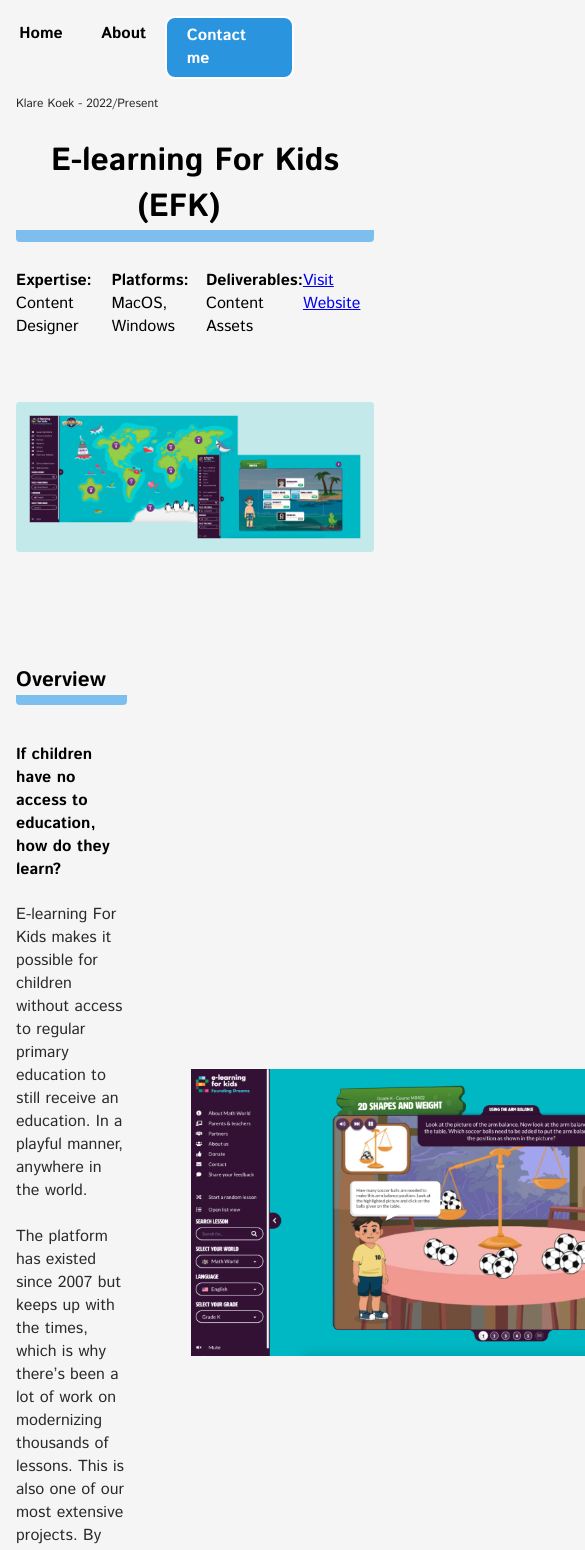
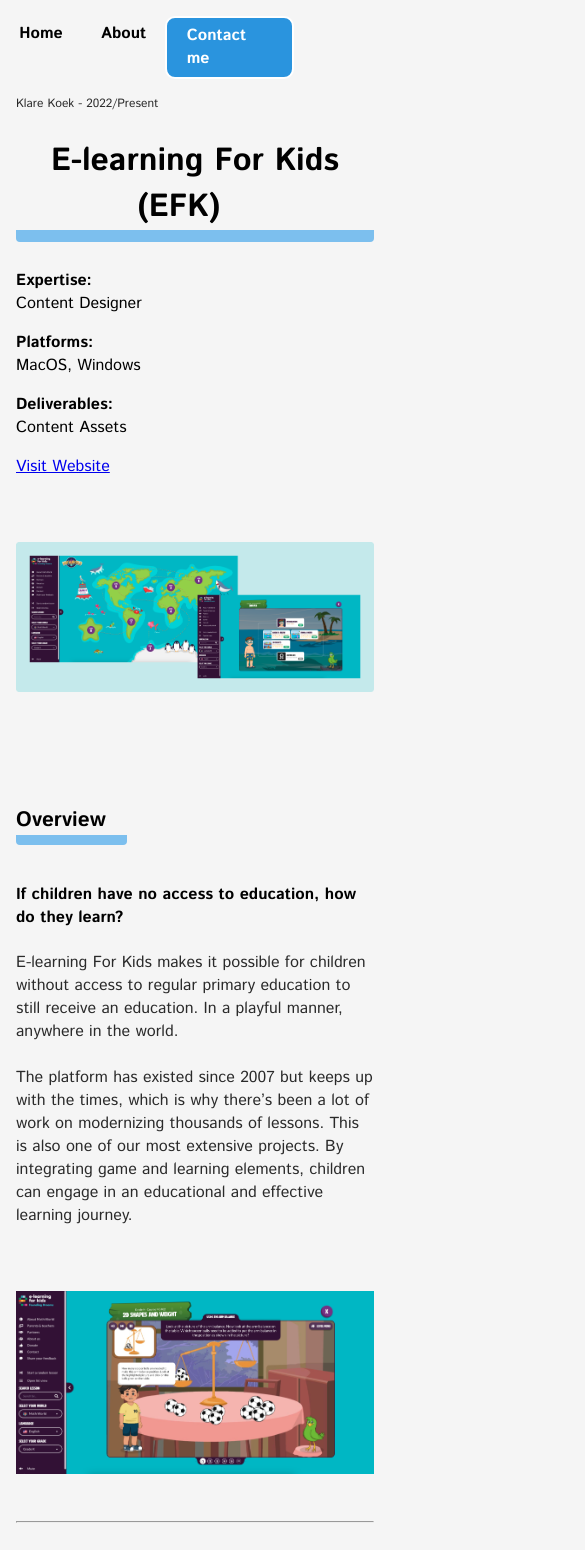
Before and after one commit to FlorianZasa/wiktoriazemla, a React (Create React App) app: page /#/proj/1 in a window 390 px wide. Shown: the top 1550 px of the page, 585 px wide, since content can reach past the window. Built offline with nearby package versions, Linux system fonts and the light colour scheme.

Commit message:
Added responsiveness

```diff
--- /dev/null
+++ b/src/components/ProjectContents/Project.css
@@ -0,0 +1,34 @@
+.flex-container {
+    display: flex;
+    flex-wrap: nowrap;
+    align-items: center;
+    gap: 4rem;
+}
+
+.text-content {
+    flex: 1 1 300px;
+    min-width: 300px;
+}
+
+.overview-image {
+    width: 30rem;
+    min-width: 20rem;
+    object-fit: cover;
+    flex-shrink: 0;
+}
+
+@media (max-width: 768px) {
+    .flex-container {
+        flex-wrap: wrap;
+    }
+
+    .text-content {
+        flex-basis: 100%;
+    }
+
+    .overview-image {
+        width: 100%;
+        max-width: 30rem;
+        margin: 0 auto;
+    }
+}
--- a/src/components/ProjectContents/Project1Content.js
+++ b/src/components/ProjectContents/Project1Content.js
@@ -9,8 +9,8 @@
     return (
         <div>
             <div className="subcontainer">
-                <div style={{ display: 'flex', alignItems: 'center', gap: '4rem' }}>
-                    <div>
+                <div style={{ display: 'flex', flexWrap: 'wrap', justifyContent: 'center', alignItems: 'center', gap: '4rem' }}>
+                    <div style={{minWidth: '300px', flex: 1}}>
                         <PageSubtitleComponent title="Overview" size="small" />
                         <h4>If children have no access to education, how do they learn?</h4>
                         <p style={{ color: colors.text }}>
@@ -20,15 +20,17 @@
                             By integrating game and learning elements, children can engage in an educational and effective learning journey.
                         </p>
                     </div>
-                    <img src={Overview} alt="Overview" style={{ width: '35rem', objectFit: 'cover' }} />
+                    <div style={{width: '35rem'}}>
+                        <img src={Overview} alt="Overview" style={{ width: '100%', objectFit: 'cover' }} />
+                    </div>
                 </div>
             </div>
 
             <hr></hr>
 
             <div className="subcontainer">
-                <div style={{ display: 'flex', alignItems: 'center', gap: '4rem' }}>
-                    <div>
+                <div style={{ display: 'flex', flexWrap: 'wrap', justifyContent: 'center', alignItems: 'center', gap: '4rem' }}>
+                    <div style={{minWidth: '300px', flex: 1}}>
                         <PageSubtitleComponent title="Responsibilities" size="small" />
                         <p style={{ color: colors.text }}>In my role on the E-Learning for Kids (EFK) modernization project, I focused on updating educational content to enhance learning experiences for children. EFK features 6 Grades along with a map with 8 levels, each containing around 6 courses on specific topics, designed to educate kids through interactive modules.</p>
                         <br></br><br></br>
@@ -40,7 +42,9 @@
                         <br></br><br></br>
                         <b>Exercise Design:</b> I occasionally designed exercises to reinforce learning, including True/False questions, multiple-choice questions, and drag-and-drop activities. These exercises were crafted to stimulate engagement and practice the skills being taught.</p>
                     </div>
-                    <img src={Responsibilities} alt="Responsibilities" style={{ width: '35rem', objectFit: 'cover' }} />
+                    <div style={{width: '35rem'}}>
+                        <img src={Responsibilities} alt="Responsibilities" style={{ width: '100%', objectFit: 'cover' }} />
+                    </div>
                 </div>
             </div>
         </div>
--- a/src/components/ProjectContents/Project2Content.js
+++ b/src/components/ProjectContents/Project2Content.js
@@ -9,8 +9,8 @@
     return (
         <div>
             <div className="subcontainer">
-                <div style={{ display: 'flex', gap: '4rem' }}>
-                    <div style={{display: 'flex', flexDirection: 'column', gap: '1rem', color: colors.text}}>
+                <div style={{ display: 'flex', flexWrap: 'wrap', gap: '4rem' }}>
+                    <div style={{display: 'flex', flexDirection: 'column', gap: '1rem', color: colors.text, minWidth: '300px', flex: 1}}>
                         <PageSubtitleComponent title="Introduction" size="small" />
                         <p style={{ color: colors.text }}>
                             As a former student of the Internationale Schakelklas (ISK), I have experienced firsthand the challenges of integrating into a group when language barriers are present. ISK schools are designed for children aged 12-18 who do not yet speak Dutch, providing them with the necessary language skills to transition to regular Dutch education within two years. This personal insight inspired me to develop a tool to enhance cooperation and the use of the Dutch language within the classroom. To address this issue, I explored various group dynamics and analyzed current communication between students. This research aimed to create targeted team-building activities that encourage students to speak Dutch. The goal was to establish an interactive learning environment that reduces language barriers and motivates students to converse in Dutch with their peers.
@@ -18,7 +18,7 @@
                             This project is a final project that sums up my 4 years of study in the degree of communication and multimedia design at NHL Stenden University of Applied Sciences in Leeuwarden.
                         </p>
                     </div>
-                    <div style={{display: 'flex', flexDirection: 'column', gap: '1rem', color: colors.text}}>
+                    <div style={{display: 'flex', flexDirection: 'column', gap: '1rem', color: colors.text, minWidth: '300px', flex: 1}}>
                         <PageSubtitleComponent title="Problem overview" size="small" />
                         <p style={{ color: colors.text }}>
                             The main problem I aimed to address is the unhealthy group dynamics in ISK classrooms, where language barriers often lead to exclusion and poor communication among students. Drawing from my own experiences and observations, I realized that many students struggle to integrate and form friendships because they tend to speak only their native languages. This issue is particularly significant in ISK settings where students come from diverse linguistic backgrounds. By focusing on team-building activities that require the use of Dutch, I sought to create a tool that encourages students to work together towards common goals, thereby improving their language skills and social cohesion.
@@ -39,8 +39,8 @@
             <hr></hr>
 
             <div className="subcontainer">
-                <div style={{ display: 'flex', gap: '4rem', alignItems: 'center' }}>
-                    <div style={{display: 'flex', flexDirection: 'column', gap: '1rem', color: colors.text}}>
+                <div style={{ display: 'flex', flexWrap: 'wrap', gap: '4rem', alignItems: 'center' }}>
+                    <div style={{display: 'flex', flexDirection: 'column', gap: '1rem', color: colors.text, minWidth: '300px', flex: 1}}>
                         <PageSubtitleComponent title="Solution" size="small" />
                         <p style={{ color: colors.text }}>
                         The solution I developed is called Quizzy, an interactive game designed to improve communication and group dynamics in ISK classrooms. Quizzy uses a combination of quizzes and game cards to foster teamwork and Dutch language use among students aged 12-18.
@@ -50,7 +50,9 @@
                         The teacher, or Quizzymaster, plays a crucial role in guiding the game and maintaining a balanced dynamic. The Quizzymaster oversees the gameplay, ensures fair play, and provides hints when necessary.
                         </p>
                     </div>
-                    <img src={Solution} alt="solution design" style={{ height: '30rem', objectFit: 'cover' }} />
+                    <div style={{width: '35rem'}}>
+                        <img src={Solution} alt="solution design" style={{ width: '100%', objectFit: 'cover' }} />
+                    </div>
                 </div>
             </div>
 
--- a/src/screens/Project.js
+++ b/src/screens/Project.js
@@ -37,20 +37,22 @@
             <p style={{color: colors.text, fontSize:'12px'}}>{project.meta} - {project.year}</p>
             <PageSubtitleComponent title={project.name} />
 
-            <div style={{display: 'flex', justifyContent: 'space-between', alinItems: 'center', marginBottom: '2rem'}}>
-                <div>
+            <div style={{display: 'flex', flexWrap: 'wrap', justifyContent: 'space-between', alinItems: 'center', marginBottom: '2rem', gap: '1rem'}}>
+                <div style={{minWidth: '200px'}}>
                     <p><strong>Expertise:</strong></p>
                     <span>{project.expertise}</span>
                 </div>
-                <div>
+                <div style={{minWidth: '200px'}}>
                     <p><strong>Platforms:</strong></p>
                     <span>{project.platforms.join(', ')}</span>
                 </div>
-                <div>
+                <div style={{minWidth: '200px'}}>
                     <p><strong>Deliverables:</strong></p>
                     <span>{project.deliverables.join(', ')}</span>
                 </div>
-                <a href={project.website} target="_blank" rel="noopener noreferrer">Visit Website</a>
+                <div style={{minWidth: '200px'}}>
+                    <a href={project.website} target="_blank" rel="noopener noreferrer">Visit Website</a>
+                </div>
             </div>
 
 
```
